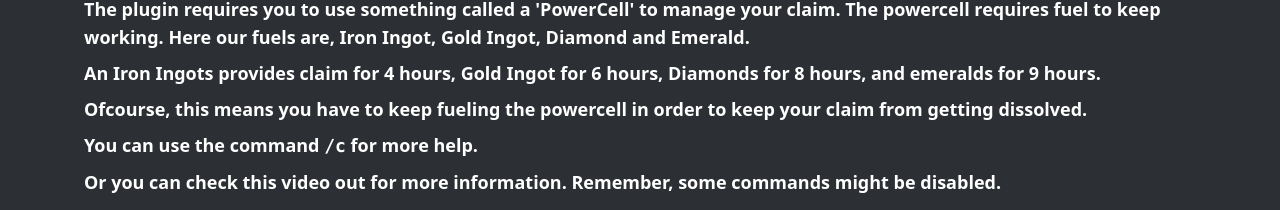
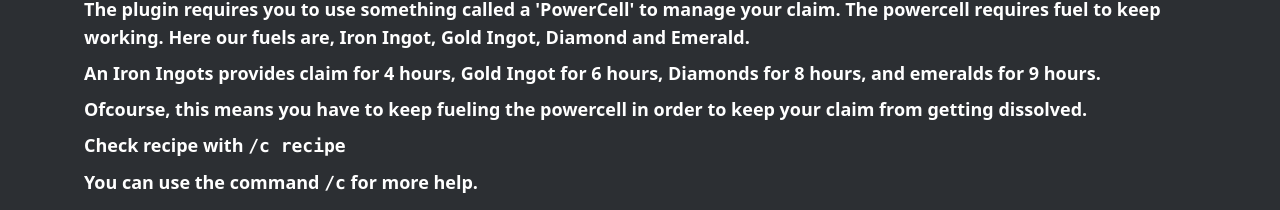
Before and after one commit to moiSentineL/chonkyserver-web, a Next.js app: page /tutorials in a window 1280 px wide. Shown: the part 1939-2149 px from the top of the page. Built offline with nearby package versions, Linux system fonts and the light colour scheme.

Commit message:
added recipe command

```diff
--- a/pages/tutorials.tsx
+++ b/pages/tutorials.tsx
@@ -216,6 +216,10 @@
                                     claim from getting dissolved.
                                 </p>
                                 <p className="">
+                                    Check recipe with{" "}
+                                    <code className="">/c recipe</code>
+                                </p>
+                                <p className="">
                                     You can use the command{" "}
                                     <code className="">/c</code> for more help.
                                 </p>
```
